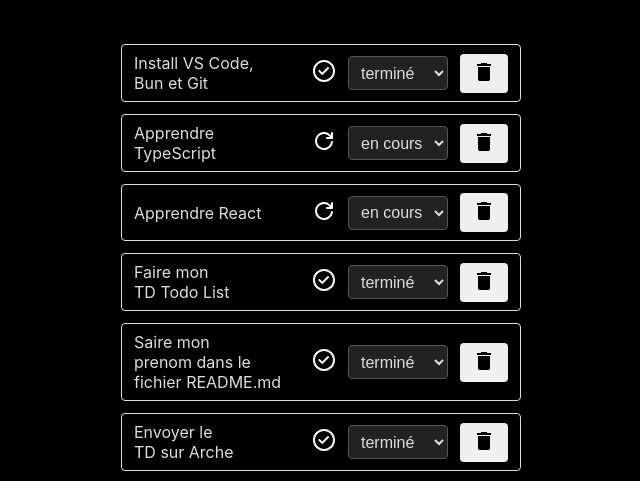
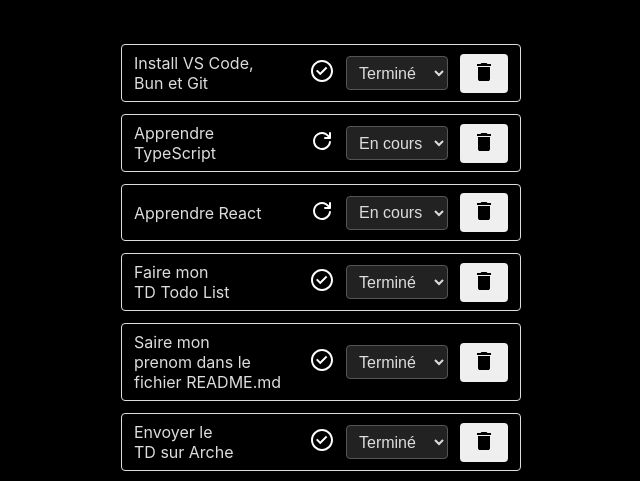
Before and after one commit to Spahme/L3_sc_dev_web_todo, a React (Vite) app: page / in a window 1280 px wide. Shown: the part 283-764 px from the top of the page, without its empty margins (319-959 px from the left). Built offline with nearby package versions, Linux system fonts and the light colour scheme.

Commit message:
Ajout de commentaires, Changement sur ChangeStatus avec TaskStatus

```diff
--- a/src/components/Task/ChangeStatus.tsx
+++ b/src/components/Task/ChangeStatus.tsx
@@ -1,19 +1,28 @@
+import type { TaskStatus } from "../../Task";
+
+// TODO modifier le contenu
+// ? au clic sur le contenu, demander le nouveau contenu
+// ? si le contenu est vide ou annulé, ne rien faire
+// ? sinon mettre à jour la tâche avec le nouveau contenu, la date de mise à jour et remettre le status à "todo"
 export function ChangeTaskStatus({
   task,
   onChange,
 }: {
-  task: { id: string; status: "todo" | "doing" | "done" };
-  onChange: (id: string, status: "todo" | "doing" | "done") => void;
+  task: { id: string; status: TaskStatus };
+  onChange: (id: string, status: TaskStatus) => void;
 }) {
+  // ? generation des options pour les status en fonction de Taskstatus typé dans Task.ts
   return (
     <select
       value={task.status}
-      onChange={(e) => onChange(task.id, e.target.value as "todo" | "doing" | "done")}
+      onChange={(e) => onChange(task.id, e.target.value as TaskStatus)}
       className="statusSelect"
     >
-      <option value="todo">à faire</option>
-      <option value="doing">en cours</option>
-      <option value="done">terminé</option>
+      {["todo", "doing", "done"].map((status) => (
+        <option key={status} value={status}>
+          {status === "todo" ? "À faire" : status === "doing" ? "En cours" : "Terminé"}
+        </option>
+      ))}
     </select>
   );
 }
--- a/src/components/Task/Delete.tsx
+++ b/src/components/Task/Delete.tsx
@@ -1,3 +1,6 @@
+// TODO supprimer une tâche
+// ? au clic sur le bouton de suppression, supprimer la tâche
+// ? demander une confirmation avant de supprimer
 export function DeleteTask (id: string, onDelete: () => void) {
   if (window.confirm(`Êtes-vous sûr de vouloir supprimer cette tâche (id : ${id})?`)) {
     onDelete();
--- a/src/components/Task/Update.tsx
+++ b/src/components/Task/Update.tsx
@@ -1,12 +1,18 @@
 import type { Task } from "../../Task";
 
+// TODO modifier le contenu
+// ? au clic sur le contenu, demander le nouveau contenu
+// ? si le contenu est vide ou annulé, ne rien faire
+// ? sinon mettre à jour la tâche avec le nouveau contenu, la date de mise à jour et remettre le status à "todo"
 export function UpdateTask(
   id: string,
   setTasks: (updater: (prev: Task[]) => Task[]) => void
 ) {
   const updatedContent = prompt("Entrez le nouveau contenu de la tâche :");
+  // ? si le contenu est vide ou annulé, ne rien faire
   if (!updatedContent || updatedContent.trim() === "") return;
 
+  // ? sinon mettre à jour la tâche avec le nouveau contenu, la date de mise à jour et remettre le status à "todo"
   setTasks(prev =>
     prev.map(task =>
       task.id === id
```
Also changed, not shown: src/App.tsx (+27 -7 lines), src/components/Task/Add.tsx (+12 -1 lines).
